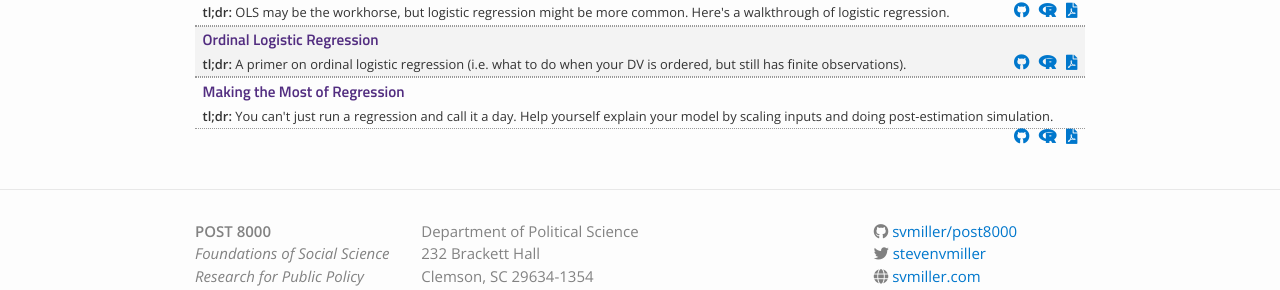
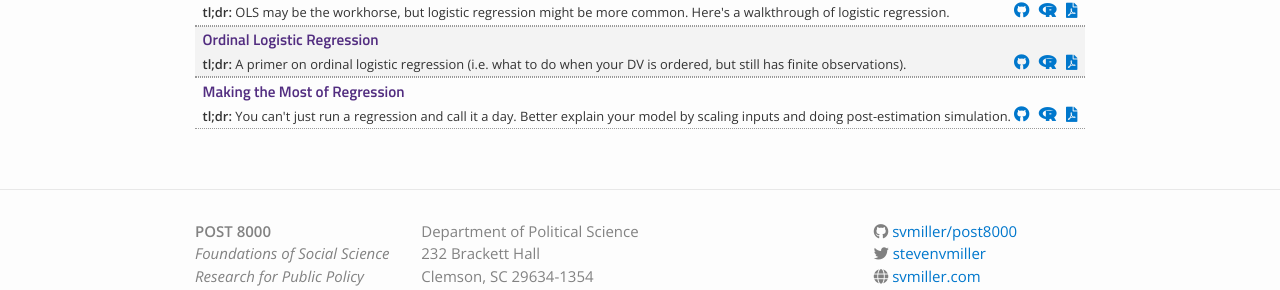
Before and after one commit to svmiller/post8000, a Jekyll site: the page built from lectures.md, in a window 1280 px wide. Shown: the part 780-1070 px from the top of the page. Built offline with Jekyll 4.4.1, drawn with Linux system fonts in a browser that asks for light colours; nearby versions of some CDN libraries.

Commit message:
how about this

```diff
--- a/_data/lectures.yml
+++ b/_data/lectures.yml
@@ -67,4 +67,4 @@
 - title: "Making the Most of Regression"
   filename: making-most-regression
   dirname: making-most-regression
-  tldr: "You can't just run a regression and call it a day. Help yourself explain your model by scaling inputs and doing post-estimation simulation."
+  tldr: "You can't just run a regression and call it a day. Better explain your model by scaling inputs and doing post-estimation simulation."
```
